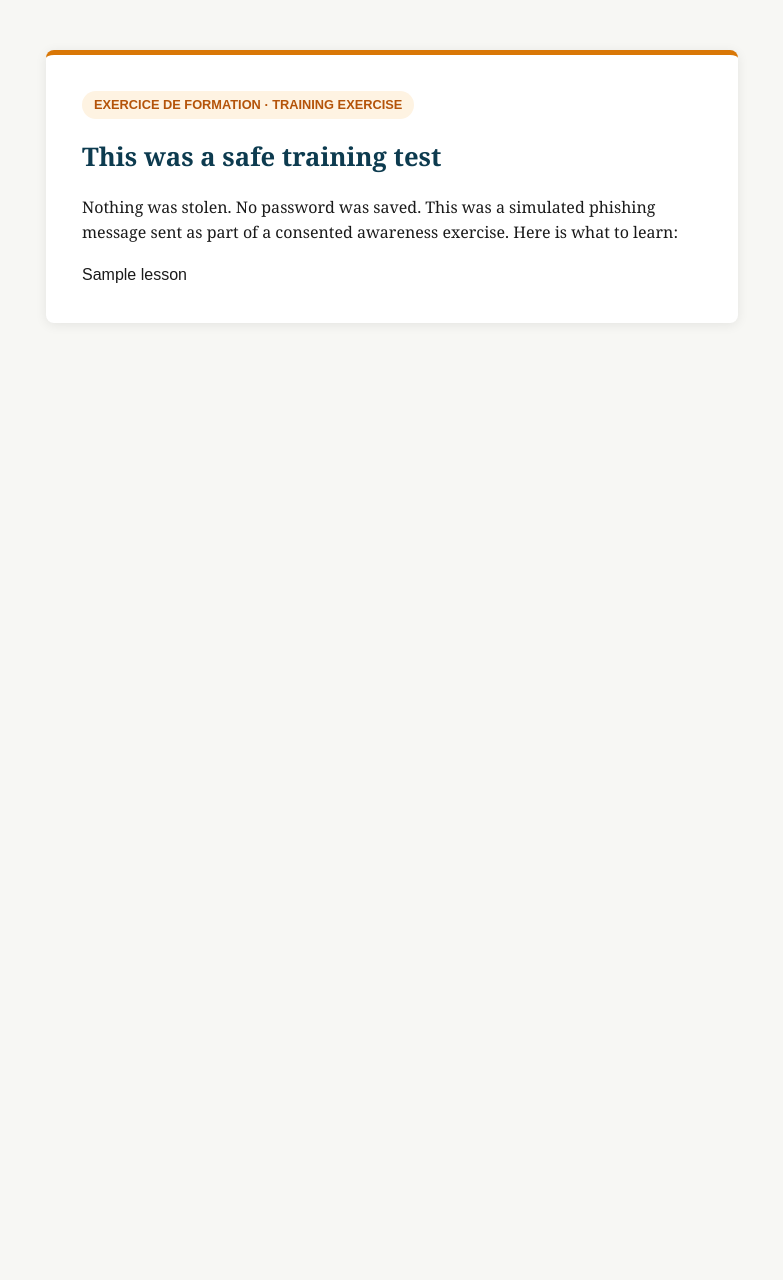
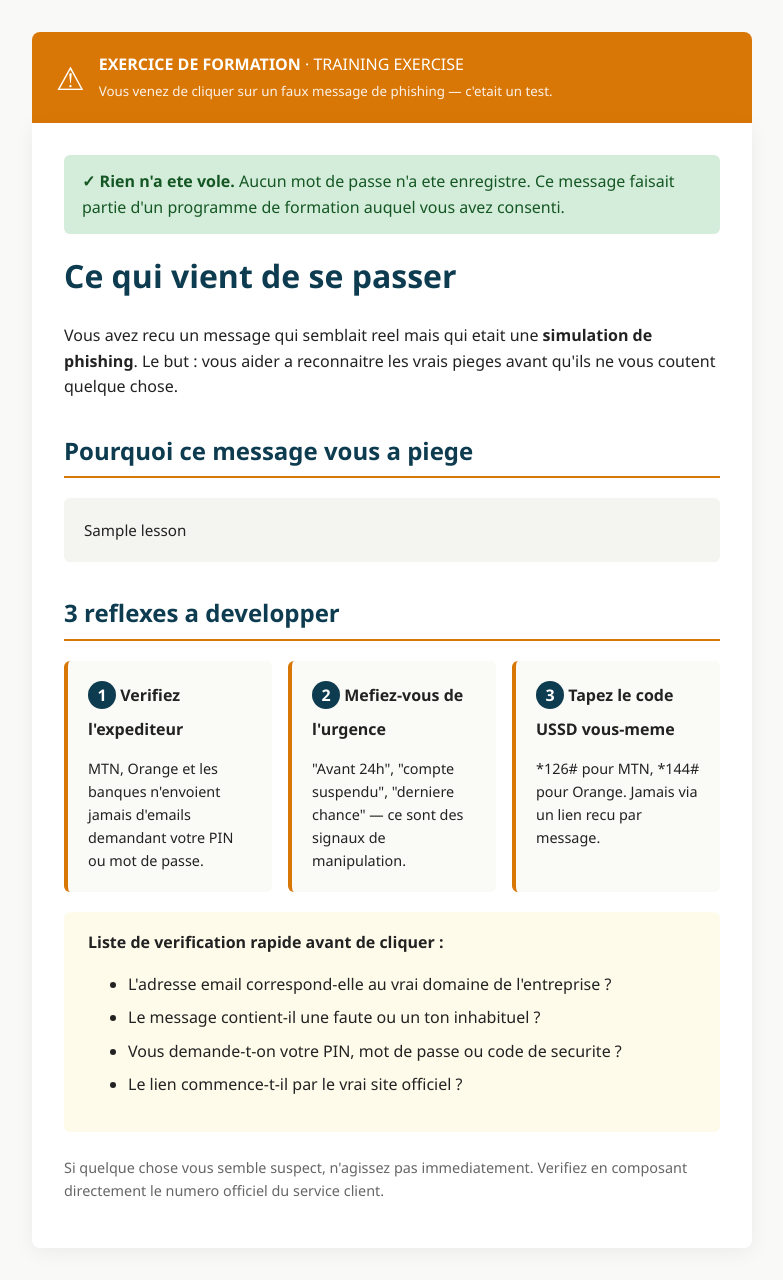
Before and after one commit to AGUNGOZICHUKWU/hamecon, a Flask app: template app/templates/track/learn.html in a window 1280 px wide. Shown: the whole page, without its empty margins (248-1031 px from the left). Before the commit the page ends 283 px from the top, so only its background shows below. Run offline with Flask 3, Linux system fonts and the light colour scheme; the template is opened without the code that fills it: most values are stand-ins (such as "Sample title", 1, 10 or a date in 2020).

Commit message:
feat(day17): consent revocation + Cameroon-tuned prompts + branded landing pages + rich teachable moment

```diff
--- a/app/templates/track/learn.html
+++ b/app/templates/track/learn.html
@@ -1,29 +1,82 @@
 <!doctype html>
-<html lang="fr">
-<head>
-  <meta charset="utf-8">
-  <meta name="viewport" content="width=device-width, initial-scale=1">
-  <title>Moment d'apprentissage</title>
-  <style>
-    body { font-family: Georgia, serif; background:#f7f7f4; margin:0;
-           color:#1a1a1a; line-height:1.6; }
-    .wrap { max-width:620px; margin:50px auto; background:#fff; padding:36px;
-            border-radius:8px; box-shadow:0 2px 12px rgba(0,0,0,.08);
-            border-top:5px solid #d97706; }
-    h1 { color:#0d3b4f; font-size:1.6rem; }
-    .lesson { white-space:pre-wrap; font-family:Arial,sans-serif; }
-    .badge { display:inline-block; background:#fef3e2; color:#b45309;
-             padding:4px 12px; border-radius:20px; font-size:.8rem;
-             font-family:Arial,sans-serif; font-weight:bold; }
-  </style>
-</head>
-<body>
-  <div class="wrap">
-    <span class="badge">EXERCICE DE FORMATION · TRAINING EXERCISE</span>
-    <h1>This was a safe training test</h1>
-    <p>Nothing was stolen. No password was saved. This was a simulated phishing
-       message sent as part of a consented awareness exercise. Here is what to learn:</p>
-    <div class="lesson">{{ lesson }}</div>
+<html lang="fr"><head><meta charset="utf-8">
+<meta name="viewport" content="width=device-width, initial-scale=1">
+<title>Moment d'apprentissage — Hameçon</title>
+<style>
+  body { margin:0; font-family: 'Segoe UI', Arial, sans-serif; background:#f9f9f7; color:#222; line-height:1.6;}
+  .wrap { max-width:720px; margin:32px auto; padding:0 20px;}
+  .banner { background:#d97706; color:#fff; padding:20px 24px; border-radius:8px 8px 0 0; display:flex; align-items:center; gap:14px;}
+  .banner .icon { font-size:2rem;}
+  .card { background:#fff; padding:32px; border-radius:0 0 8px 8px; box-shadow:0 4px 20px rgba(0,0,0,.06);}
+  h1 { color:#0d3b4f; margin-top:0;}
+  h2 { color:#0d3b4f; border-bottom:2px solid #d97706; padding-bottom:6px; margin-top:32px;}
+  .lessons { display:grid; gap:16px; grid-template-columns: repeat(auto-fit, minmax(200px, 1fr)); margin-top:16px;}
+  .lesson-card { background:#fafaf7; padding:20px; border-radius:6px; border-left:4px solid #d97706;}
+  .lesson-card .num { display:inline-block; background:#0d3b4f; color:#fff; width:28px; height:28px; border-radius:50%; text-align:center; line-height:28px; font-weight:bold; margin-bottom:8px;}
+  .ai-lesson { white-space:pre-wrap; background:#f4f4f0; padding:20px; border-radius:6px; font-size:.95rem;}
+  .reassure { background:#d4edda; color:#155724; padding:14px 18px; border-radius:6px; margin-bottom:16px;}
+  .checklist { background:#fffbeb; padding:18px 24px; border-radius:6px; margin-top:20px;}
+  .checklist li { margin:8px 0;}
+</style></head><body>
+<div class="wrap">
+
+  <div class="banner">
+    <div class="icon">⚠</div>
+    <div>
+      <strong>EXERCICE DE FORMATION</strong> · TRAINING EXERCISE<br>
+      <small style="opacity:.9;">Vous venez de cliquer sur un faux message de phishing — c'etait un test.</small>
+    </div>
   </div>
-</body>
-</html>
+
+  <div class="card">
+
+    <div class="reassure">
+      <strong>✓ Rien n'a ete vole.</strong> Aucun mot de passe n'a ete enregistre.
+      Ce message faisait partie d'un programme de formation auquel vous avez consenti.
+    </div>
+
+    <h1>Ce qui vient de se passer</h1>
+    <p>Vous avez recu un message qui semblait reel mais qui etait une <strong>simulation de phishing</strong>.
+       Le but : vous aider a reconnaitre les vrais pieges avant qu'ils ne vous coutent quelque chose.</p>
+
+    <h2>Pourquoi ce message vous a piege</h2>
+    <div class="ai-lesson">{{ lesson }}</div>
+
+    <h2>3 reflexes a developper</h2>
+    <div class="lessons">
+      <div class="lesson-card">
+        <span class="num">1</span>
+        <strong>Verifiez l'expediteur</strong>
+        <p style="font-size:.9rem; margin-bottom:0;">MTN, Orange et les banques n'envoient jamais d'emails demandant votre PIN ou mot de passe.</p>
+      </div>
+      <div class="lesson-card">
+        <span class="num">2</span>
+        <strong>Mefiez-vous de l'urgence</strong>
+        <p style="font-size:.9rem; margin-bottom:0;">"Avant 24h", "compte suspendu", "derniere chance" — ce sont des signaux de manipulation.</p>
+      </div>
+      <div class="lesson-card">
+        <span class="num">3</span>
+        <strong>Tapez le code USSD vous-meme</strong>
+        <p style="font-size:.9rem; margin-bottom:0;">*126# pour MTN, *144# pour Orange. Jamais via un lien recu par message.</p>
+      </div>
+    </div>
+
+    <div class="checklist">
+      <strong>Liste de verification rapide avant de cliquer :</strong>
+      <ul>
+        <li>L'adresse email correspond-elle au vrai domaine de l'entreprise ?</li>
+        <li>Le message contient-il une faute ou un ton inhabituel ?</li>
+        <li>Vous demande-t-on votre PIN, mot de passe ou code de securite ?</li>
+        <li>Le lien commence-t-il par le vrai site officiel ?</li>
+      </ul>
+    </div>
+
+    <p style="margin-top:24px; color:#666; font-size:.9rem;">
+      Si quelque chose vous semble suspect, n'agissez pas immediatement.
+      Verifiez en composant directement le numero officiel du service client.
+    </p>
+
+  </div>
+
+</div>
+</body></html>
--- a/requirements.txt
+++ b/requirements.txt
@@ -1,11 +1,6 @@
 Flask==3.0.3
 gunicorn==22.0.0
-scikit-learn==1.5.2
-pandas==2.2.3
-numpy==2.1.3
 requests==2.32.3
-python-whois==0.9.5
-rapidfuzz==3.10.1
 idna==3.10
 bcrypt==4.2.0
 Flask-Login==0.6.3
```
Also changed, not shown: app/admin/recipient_routes.py (+31 -0 lines), app/ai/generator.py (+37 -15 lines), app/models/recipient.py (+13 -0 lines), app/services/campaign_sender.py (+10 -3 lines), app/templates/admin/recipients/list.html (+15 -0 lines), app/templates/track/landing_bank.html (added, +25 -0 lines), app/templates/track/landing_momo.html (added, +25 -0 lines), app/templates/track/landing_orange.html (added, +25 -0 lines), app/templates/track/landing_university.html (added, +26 -0 lines), app/track/routes.py (+13 -1 lines).
